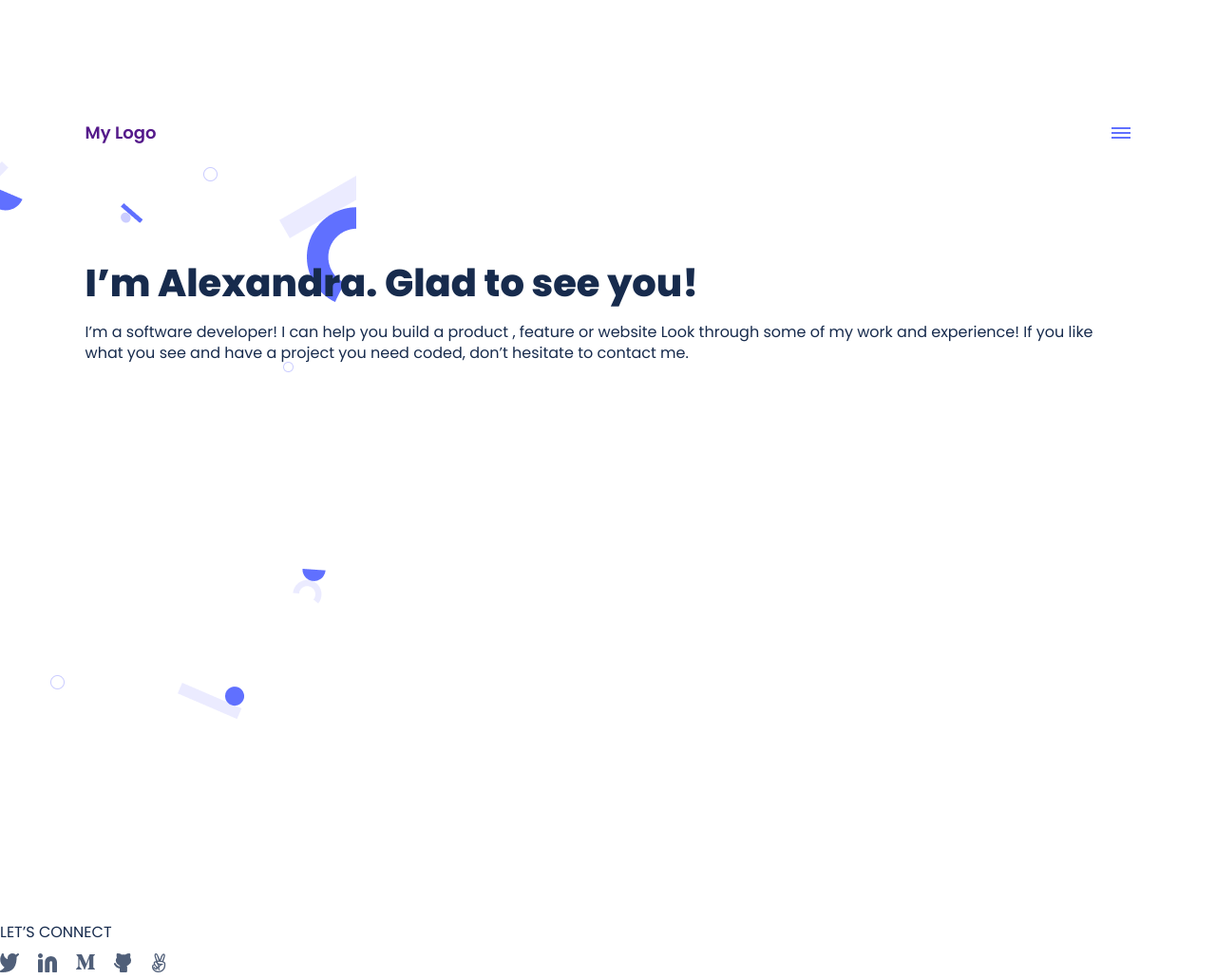
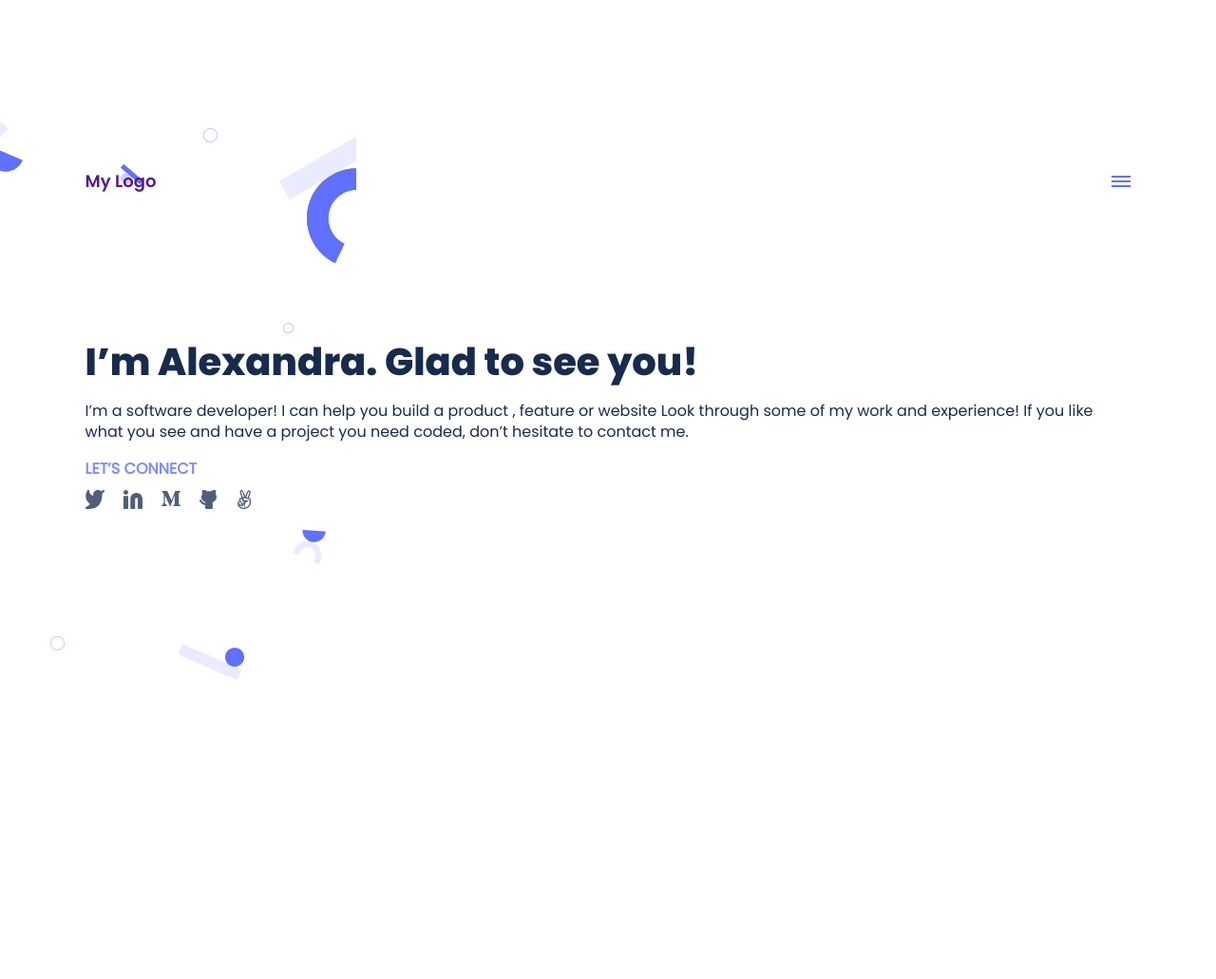
Before and after one commit to Katended/portfolio, a website: page Index.html in a window 1280 px wide. Shown: the whole page at 95% size. After the commit the page ends 800 px from the top, so only its background shows below. Drawn offline with Linux system fonts and the light colour scheme.

Commit message:
Fix margins, remove comments

```diff
--- a/Index.html
+++ b/Index.html
@@ -21,20 +21,20 @@
         </nav>
     </header>
     <section class="section1">
-        <div id="greetings">I’m Alexandra. Glad to see you!</div>
-        <div id="details">I’m a software developer! I can help you build a product , feature or website Look through
+        <h1 id="greetings">I’m Alexandra. Glad to see you!</h1>
+        <p id="details">I’m a software developer! I can help you build a product , feature or website Look through
             some of my work and experience! If you like what you see and have a project you need coded, don’t hesitate
-            to contact me.</div>
+            to contact me.</p>
     </section>
     <footer>
         <span> LET’S CONNECT</span>
-        <div class="icon-bar">
-            <a href="#"><img src="./images/twitter.png"></a>
-            <a href="#"><img src="./images/linkedin.svg">
-            <a href="#"><img src="./images/m.png"></a>
-            <a href="#"><img src="./images/git.png"></a>
-            <a href="#"><img src="./images/peace.png"></a>
-        </div>
+        <ul>
+           <li><a href="#"><img src="./images/twitter.png"></a></li>
+           <li><a href="#"><img src="./images/linkedin.svg"></li>
+           <li><a href="#"><img src="./images/m.png"></a></li>
+           <li><a href="#"><img src="./images/git.png"></a></li>
+           <li><a href="#"><img src="./images/peace.png"></a></li>
+        </ul>
     </footer>
 </body>
 </html>
--- a/style.css
+++ b/style.css
@@ -39,13 +39,16 @@ label {
 
 html,
 body {
-  height: 100%;
   margin: 0;
   font-family: "Poppins", sans-serif;
   line-height: 1.5em;
   display: flex;
   flex-direction: column;
   color: #172b4d;
+  background-image: url("./header-shapes mobile.png");
+  background-repeat: no-repeat;
+  background-position: 0 8.0375em;
+
 }
 
 .toogleNav {
@@ -77,7 +80,7 @@ header {
   height: 40%;
   margin-left: 7%;
   margin-right: 7%;
-  margin-top: 10%;
+  margin-top: 14%;
 }
 
 .section1 {
@@ -85,9 +88,9 @@ header {
   display: flex;
   flex-direction: column;
   box-sizing: border-box;
-  background-image: url("./header-shapes mobile.png");
-  background-repeat: no-repeat;
-  min-height: 100%;
+  min-height: auto;
+  padding:0px;
+  margin-top: 2.5em;
 }
 
 .section1 #greetings {
@@ -95,7 +98,7 @@ header {
   line-height: 1.4em;
   display: flex;
   font-family: Poppins-extrabold, sans-serif;
-  margin-top: 2.5em;
+  margin-top: 2.3em;
   margin-bottom: 0.32em;
   margin-left: 7%;
   margin-right: 7%;
@@ -108,26 +111,27 @@ header {
   margin-right: 7%;
 }
 
-.section1 footer {
+footer {
   font-size: 1em;
   font-weight: 600;
   font-style: normal;
   line-height: 1.5em;
   color: #7f8cff;
-  margin-top: 12px;
+  margin-top: 15px;
   margin-left: 7%;
   margin-right: 7%;
+  display: flex;
+  flex-direction: column;
 }
 
-.icon-bar {
+footer ul {
   display: flex;
   flex-direction: row;
   margin-top: 10px;
   align-items: start;
 }
 
-.icon-bar a {
-  justify-content: space-between;
+footer li {
   width: 40px;
 }
 
```
Also changed, not shown: README.md.
